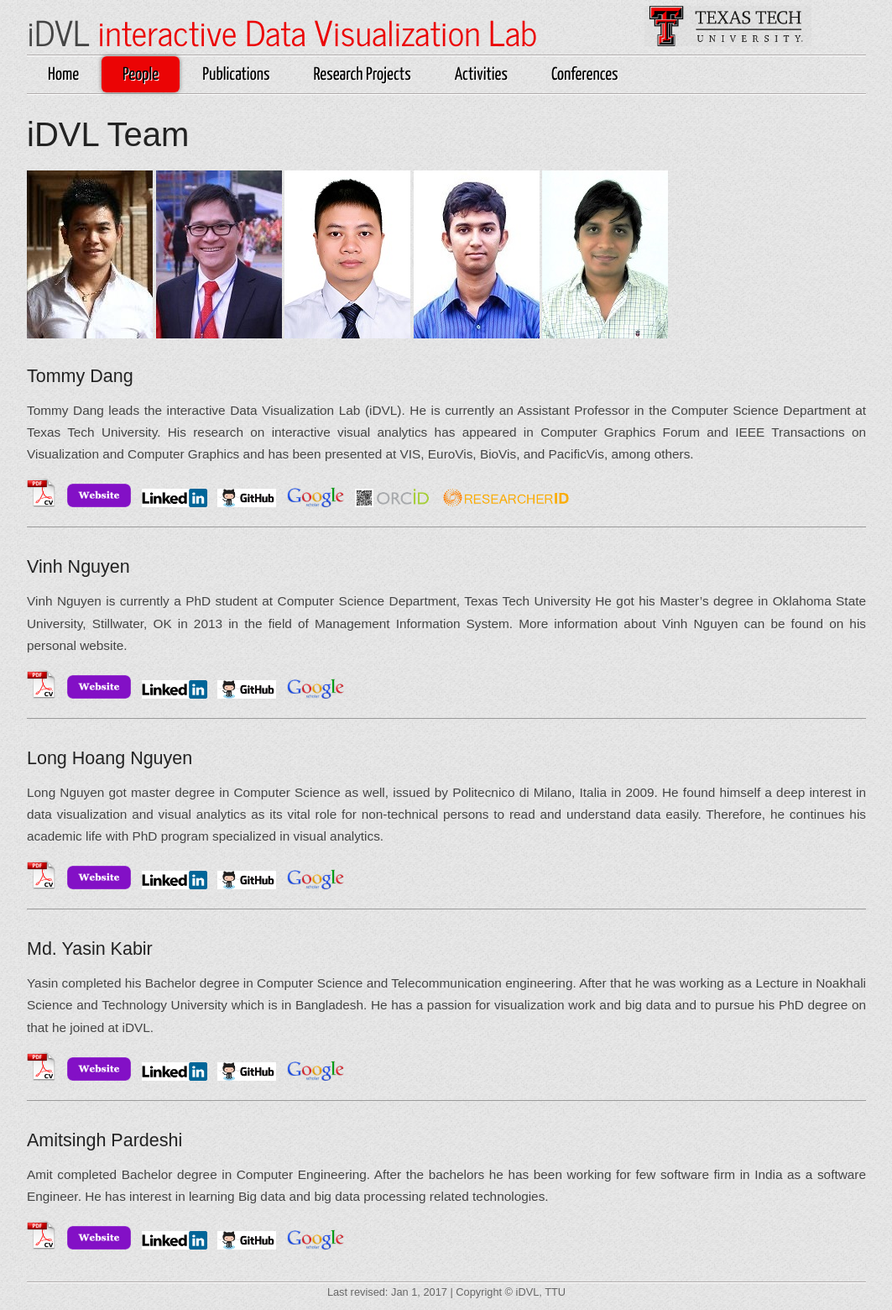
After one commit to iDVLTTU/LabWebsite, a PHP site: the page made by Old People page.html in a window 1280 px wide. The commit adds this page. Shown: the whole page at 84% size, without its empty margins (108-1171 px from the left). Run offline with PHP 8.4, Linux system fonts and the light colour scheme.

Commit message:
Designation

```diff
--- /dev/null
+++ b/Old People page.html
@@ -0,0 +1,216 @@
+<!DOCTYPE HTML>
+<html>
+
+<head>
+  <title>iDVL: interactive Data Visualization Lab</title>
+  <meta name="description" content="website description" />
+  <meta name="keywords" content="website keywords, website keywords" />
+  <meta http-equiv="content-type" content="text/html; charset=UTF-8" />
+  <link rel="stylesheet" type="text/css" href="css/style.css" />
+  <!-- modernizr enables HTML5 elements and feature detects -->
+  <script type="text/javascript" src="js/modernizr-1.5.min.js"></script>
+  <script type="text/javascript" src="js/jquery-1.8.3.js"></script>
+</head>
+
+<body>
+  <div id="main">
+    <header>
+      <div id="logo">
+        <div id="logo_text">
+           <h1><a href="index.html">iDVL<span class="logo_colour"> interactive Data Visualization Lab</span> <img height="48px" src="images/TTUlogo.png" alt="logo" title="logo"></a>
+           </h1>
+        </div>
+      </div>
+      <nav>
+        <ul class="sf-menu" id="nav">
+          <li><a href="index.html">Home</a></li>
+          <li class="selected"><a href="People.html">People</a></li>
+          <li><a href="Publications.html">Publications</a></li>
+          <li><a href="ResearchProjects.html">Research Projects</a></li>
+          <li><a href="Activities.html">Activities</a></li>
+          <li><a href="conferences.html">Conferences</a></li>
+        </ul>
+      </nav>
+    </header>
+
+    <div id="site_content" class= "fullPage">
+    <div id="top_border"></div>
+            <h1 style="font-size: 40px;">iDVL Team</h1>
+        <div class="peopleImg">
+
+         <div id="tommyImg"><img src="pic/tommy.jpg" width="auto" height="auto" alt="Tommy Dang"/></div>
+
+         <div  id="vinhImg"><img src="pic/vinh.jpg" width="auto" height="auto" alt="Vinh Nguyen" /></div>
+        <div id="longImg"><img src="pic/long.jpg" width="auto" height="auto" alt="Long Hoang Nguyen" /></div>
+
+        <div id="yasinImg"><img src="pic/yasin.jpg" width="auto" height="auto" alt="Md. Yasin Kabir" /></div>
+        <div id="amitImg"><img src="pic/amit.jpg" width="auto" height="auto" alt="Amitsingh Pardeshi" /></div>
+      </div>
+
+      <div class="content fullPage">
+        <div id="peopleArea">
+
+            <div id="pAreaBody">
+                <div  id="tommy" class="person">
+                    <div class="personImg"></div>
+                    <div class="personInfo">
+                      <h3>Tommy Dang</h3>
+                      <p class="shortInfo">
+                        Tommy Dang leads the interactive Data Visualization Lab (iDVL). He is currently an Assistant Professor in the Computer Science Department at Texas Tech University. His research on interactive visual analytics has appeared in Computer Graphics Forum and IEEE Transactions on Visualization and Computer Graphics and has been presented at VIS, EuroVis, BioVis, and PacificVis, among others.
+                      </p>
+                      <p class="personLinks">
+
+                        <a href="file/TommyDang-2016-CV.pdf"> <img src="img/cv.gif" height="35" padding="0" alt="TuanDang CV"/></a> &nbsp;
+
+                        <a href="http://www.myweb.ttu.edu/tnhondan/"> <img src="img/webico.png" height="28" padding="0" alt="Website of Tommy Dang"/></a> &nbsp;
+
+                        <a href="http://www.linkedin.com/in/tuan-dang-ab6221a"> <img src="img/Linked.png" height="22"  alt="Linked profile"/></a> &nbsp;
+
+                        <a href="http://github.com/Tommy-Dang"> <img src="img/github.png" height="22" alt="Github" /></a> &nbsp;
+
+                        <a href="http://scholar.google.com/citations?user=jobGGfEAAAAJ"> <img src="img/GoogleScholar.png" height="28"  padding="0" alt="Google Scholar"/></a> &nbsp;
+
+                        <a href="img/orcid_qrcode.png"> <img src="img/orcid_qrcode_tommy.png" height="22"  padding="0" alt="orcid_qrcode"/></a>
+
+                        <a href="http://orcid.org/0000-0001-8322-0014"> <img src="img/ORCID.png" height="22"  padding="0" alt="ORCid"/></a>
+                         &nbsp;
+
+                        <a href="http://www.researcherid.com/rid/P-9915-2016"> <img src="img/researcherID.png" height="23"  padding="0" alt="researcherID"/></a>
+                      </p>
+                    </div>
+                    <div class="personBorder"></div>
+                </div>
+
+
+                <div  id="vinh" class="person">
+                    <div class="personImg"></div>
+                    <div class="personInfo">
+                      <h3>Vinh Nguyen</h3>
+                      <p class="shortInfo">
+
+Vinh Nguyen is currently a PhD student at Computer Science Department, Texas Tech University He got his Master’s degree in Oklahoma State University, Stillwater, OK in 2013 in the field of Management Information System. More information about Vinh Nguyen can be found on his personal website.
+
+                      </p>
+                      <p class="personLinks">
+
+                          <a href="file/"> <img src="img/cv.gif" height="35" padding="0" alt="Vinh Nguyen CV"/></a> &nbsp;
+
+
+                        <a href="http://myweb.ttu.edu/vinhtngu"> <img src="img/webico.png" height="28" padding="0" alt="Website of Vinh Nguyen"/></a> &nbsp;
+
+                        <a href="https://www.linkedin.com/in/vinh-nguyen-the-74242187"> <img src="img/Linked.png" height="22"  alt="Linked profile"/></a> &nbsp;
+
+                        <a href="https://github.com/Alex-Nguyen"> <img src="img/github.png" height="22" alt="Github" /></a> &nbsp;
+
+                        <a href="https://scholar.google.com/citations?hl=en&user=6rZWCbcAAAAJ"> <img src="img/GoogleScholar.png" height="28"  padding="0" alt="Google Scholar"/></a> &nbsp;
+                      </p>
+                    </div>
+                    <div class="personBorder"></div>
+                </div>
+
+
+                  <div  id="long" class="person">
+                    <div class="personImg"></div>
+                    <div class="personInfo">
+                      <h3>Long Hoang Nguyen</h3>
+                      <p class="shortInfo">
+                       Long Nguyen got master degree in Computer Science as well, issued by Politecnico di Milano, Italia in 2009. He found himself a deep interest in data visualization and visual analytics as its vital role for non-technical persons to read and understand data easily. Therefore, he continues his academic life with PhD program specialized in visual analytics.
+                      </p>
+                      <p class="personLinks">
+
+                        <a href="http://cse.tlu.edu.vn/Portals/0/Longnh_CV_en_tlu.pdf"> <img src="img/cv.gif" height="35" padding="0" alt="Long Hoang CV"/></a> &nbsp;
+
+
+                        <a href="http://myweb.ttu.edu/vinhtngu"> <img src="img/webico.png" height="28" padding="0" alt="Website of Long Hoang Nguyen"/></a> &nbsp;
+
+                        <a href="https://www.linkedin.com/in/hoang-long-nguyen-9713676"> <img src="img/Linked.png" height="22"  alt="Linked profile"/></a> &nbsp;
+
+                        <a href="https://github.com/litpuvn"> <img src="img/github.png" height="22" alt="Github" /></a> &nbsp;
+
+                        <a href="https://scholar.google.com.vn/citations?hl=en&user=H_BL5agAAAAJ"> <img src="img/GoogleScholar.png" height="28"  padding="0" alt="Google Scholar"/></a> &nbsp;
+                      </p>
+                    </div>
+                    <div class="personBorder"></div>
+                </div>
+
+
+                  <div  id="yasin" class="person">
+                    <div class="personImg"></div>
+                    <div class="personInfo">
+                      <h3>Md. Yasin Kabir</h3>
+                      <p class="shortInfo">
+
+
+                          Yasin completed his Bachelor degree in Computer Science and Telecommunication engineering. After that he was working as a Lecture in Noakhali Science and Technology University which is in Bangladesh.
+                          He has a passion for visualization work and big data and to pursue his PhD degree on that he joined at iDVL.
+
+
+                      </p>
+                      <p class="personLinks">
+
+                        <a href="http://www.mykabir.info/cv/Resume_Yasin_kabir.pdf"> <img src="img/cv.gif" height="35" padding="0" alt="Yasin Kabir CV"/></a> &nbsp;
+
+
+                        <a href="http://www.myweb.ttu.edu/mdykabir"> <img src="img/webico.png" height="28" padding="0" alt="Website of Md. Yasin Kabir"/></a> &nbsp;
+
+                        <a href="https://www.linkedin.com/in/yasin-kabir-b1879184"> <img src="img/Linked.png" height="22"  alt="Linked profile"/></a> &nbsp;
+
+                        <a href="https://github.com/mykabir/"> <img src="img/github.png" height="22" alt="Github" /></a> &nbsp;
+
+                        <a href="https://scholar.google.com/citations?user=nm9qB7kAAAAJ"> <img src="img/GoogleScholar.png" height="28"  padding="0" alt="Google Scholar"/></a> &nbsp;
+                      </p>
+                    </div>
+                     <div class="personBorder"></div>
+
+                </div>
+
+                  <div  id="amit" class="person">
+                    <div class="personImg"></div>
+                    <div class="personInfo">
+                      <h3>Amitsingh Pardeshi</h3>
+                      <p class="shortInfo">
+                        Amit completed Bachelor degree in Computer Engineering. After the bachelors he has been working for few software firm in India as a software Engineer. He has interest in learning Big data and big data processing related technologies.
+
+                      </p>
+                      <p class="personLinks">
+
+                         <a href="file/"> <img src="img/cv.gif" height="35" padding="0" alt="Amitsingh CV"/></a> &nbsp;
+
+
+                        <a href="http://www.myweb.ttu.edu/"> <img src="img/webico.png" height="28" padding="0" alt="Website of Amitsingh Pardeshi"/></a> &nbsp;
+
+                        <a href="https://www.linkedin.com/in/amit-pardesi-95340277"> <img src="img/Linked.png" height="22"  alt="Linked profile"/></a> &nbsp;
+
+                        <a href="https://github.com/pardeshiamitsingh"> <img src="img/github.png" height="22" alt="Github" /></a> &nbsp;
+
+                        <a href="https://scholar.google.com/citations?user=jWJAhKoAAAAJ&hl=en"> <img src="img/GoogleScholar.png" height="28"  padding="0" alt="Google Scholar"/></a> &nbsp;
+                      </p>
+                    </div>
+                </div>
+
+
+            </div
+        </div>
+      </div>
+    </div>
+
+  </div>
+
+      <footer>
+      <p>Last revised: Jan 1, 2017 | Copyright &copy; iDVL, TTU</p>
+    </footer>
+  <script type="text/javascript" src="js/jquery.js"></script>
+  <script type="text/javascript" src="js/jquery.easing-sooper.js"></script>
+  <script type="text/javascript" src="js/jquery.sooperfish.js"></script>
+  <script type="text/javascript" src="js/jquery.kwicks-1.5.1.js"></script>
+  <script type="text/javascript">
+    $(document).ready(function() {
+      $('#images').kwicks({
+        max : 600,
+        spacing : 2
+      });
+      $('ul.sf-menu').sooperfish();
+    });
+  </script>
+</body>
+</html>
--- a/css/style.css
+++ b/css/style.css
@@ -748,3 +748,6 @@ img:hover{
   -webkit-transition-delay: 0.3s;
   transition-delay: 0.3s;
 }
+.designation{
+  font-size: 16px;
+}
```
Also changed, not shown: People.html (+49 -25 lines).
